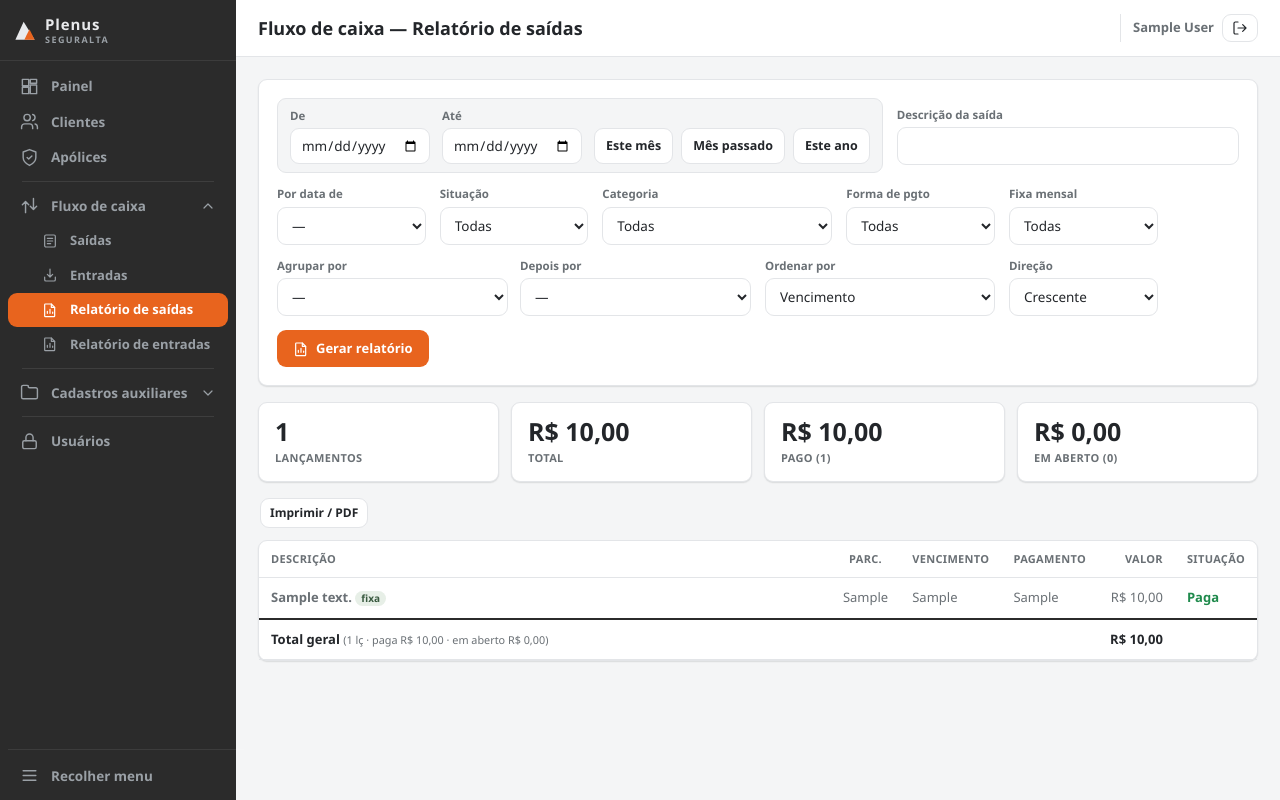
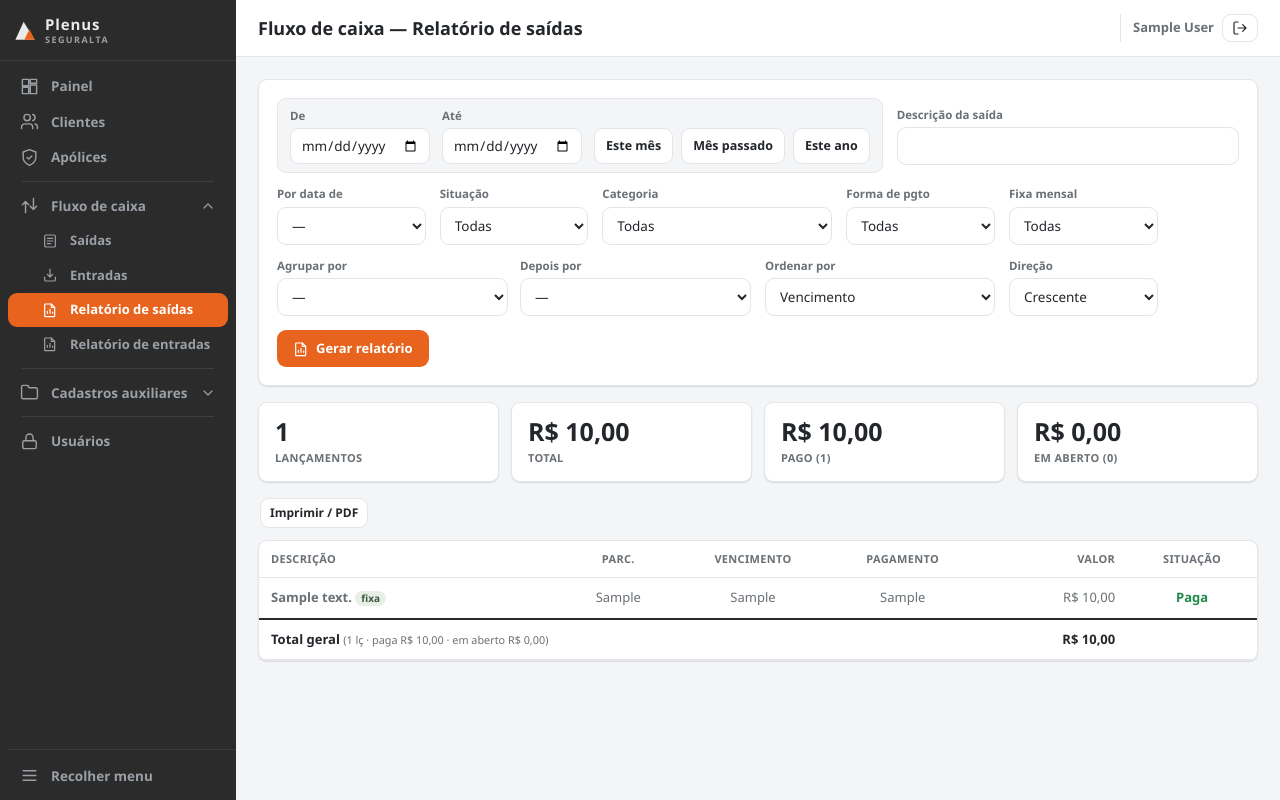
Before and after one commit to renatarisc/PlenusSeguralta, a Flask app: page /financeiro/relatorios/saidas in a window 1280 px wide. Run offline with Flask 3, Linux system fonts and the light colour scheme; the visitor is signed in with stand-in values (Sample User, id 1); tables that the repository leaves empty hold one stand-in row (values such as "Sample post"); some libraries are stand-ins or nearby versions.

Commit message:
Relatórios: Descrição menor (30%) e colunas de dados centralizadas/distribuídas
table-layout: fixed + colgroup 30/12/15/15/15/13; Parc./Vencimento/Pagamento/
Situação centralizadas -> ritmo parelho; Valor continua à direita (alinha com
subtotais). Antes a Descrição (width 99%) engolia toda a folga e empurrava o resto.

Co-Authored-By: Claude Sonnet 5 <noreply@anthropic.com>

```diff
--- a/static/css/app.css
+++ b/static/css/app.css
@@ -292,11 +292,11 @@ table.lista tr.apolice-vencida td:first-child { box-shadow: inset 3px 0 0 #a5201
 .rel-agrupar .campo { flex: 1 1 0; min-width: 0; }
 .rel-stats { margin-top: 14px; }
 .rel-acoes { display: flex; align-items: center; gap: 12px; margin: 12px 2px; flex-wrap: wrap; }
-/* auto-layout + padding horizontal igual => distância parelha entre as colunas;
-   a Descrição (mais longa) absorve a folga */
-.rel-tabela th, .rel-tabela td { padding: 7px 16px; font-size: 12.5px; vertical-align: middle; }
-.rel-tabela .rel-col-desc { width: 99%; }        /* empurra as demais pro tamanho do conteúdo */
-.rel-tabela .rel-desc { font-weight: 600; }
+/* larguras fixas (colgroup 30/12/15/15/15/13); dados centralizados => ritmo parelho.
+   Descrição sem % gigante: fica com 30% e as demais dividem o resto. */
+.rel-tabela { table-layout: fixed; }
+.rel-tabela th, .rel-tabela td { padding: 7px 12px; font-size: 12.5px; vertical-align: middle; }
+.rel-tabela .rel-desc { font-weight: 600; overflow-wrap: anywhere; }
 .rel-tabela .rel-col-c { text-align: center; }
 .rel-nowrap { white-space: nowrap; }
 .rel-tabela .col-valor { text-align: right; white-space: nowrap; font-variant-numeric: tabular-nums; }
--- a/templates/relatorios.html
+++ b/templates/relatorios.html
@@ -8,10 +8,10 @@
 <tr class="{{ 'rel-paga' if s.status == 'pago' }}">
   <td class="rel-desc">{% if 'descricao' not in oc %}{{ s.descricao }}{% if s.fixo_mensal %} <span class="tag-fixa">fixa</span>{% endif %}{% endif %}</td>
   <td class="rel-col-c">{{ s.numero_parcela or '—' }}</td>
-  <td class="rel-nowrap">{{ s.data_vencimento|data_br }}</td>
-  <td class="rel-nowrap">{{ s.data_pagamento|data_br if s.data_pagamento else '—' }}</td>
+  <td class="rel-col-c">{{ s.data_vencimento|data_br }}</td>
+  <td class="rel-col-c">{{ s.data_pagamento|data_br if s.data_pagamento else '—' }}</td>
   <td class="col-valor">{{ s.valor|moeda }}</td>
-  <td class="rel-nowrap">
+  <td class="rel-col-c">
     {%- if 'situacao' in oc %}
     {%- elif s.status == 'pago' %}<span class="selo-pago">Paga</span>
     {%- elif s.status == 'vencido' %}<span class="tag-venc tag-venc--fim">Vencida</span>
@@ -185,11 +185,15 @@
   {% else %}
   <div class="tabela-wrap">
     <table class="lista rel-tabela">
+      <colgroup>
+        <col style="width:30%"><col style="width:12%"><col style="width:15%">
+        <col style="width:15%"><col style="width:15%"><col style="width:13%">
+      </colgroup>
       <thead>
         <tr>
-          <th class="rel-col-desc">Descrição</th><th class="rel-col-c">Parc.</th>
-          <th class="rel-nowrap">Vencimento</th><th class="rel-nowrap">Pagamento</th>
-          <th class="col-valor">Valor</th><th class="rel-nowrap">Situação</th>
+          <th>Descrição</th><th class="rel-col-c">Parc.</th>
+          <th class="rel-col-c">Vencimento</th><th class="rel-col-c">Pagamento</th>
+          <th class="col-valor">Valor</th><th class="rel-col-c">Situação</th>
         </tr>
       </thead>
       {% if arvore %}
```
